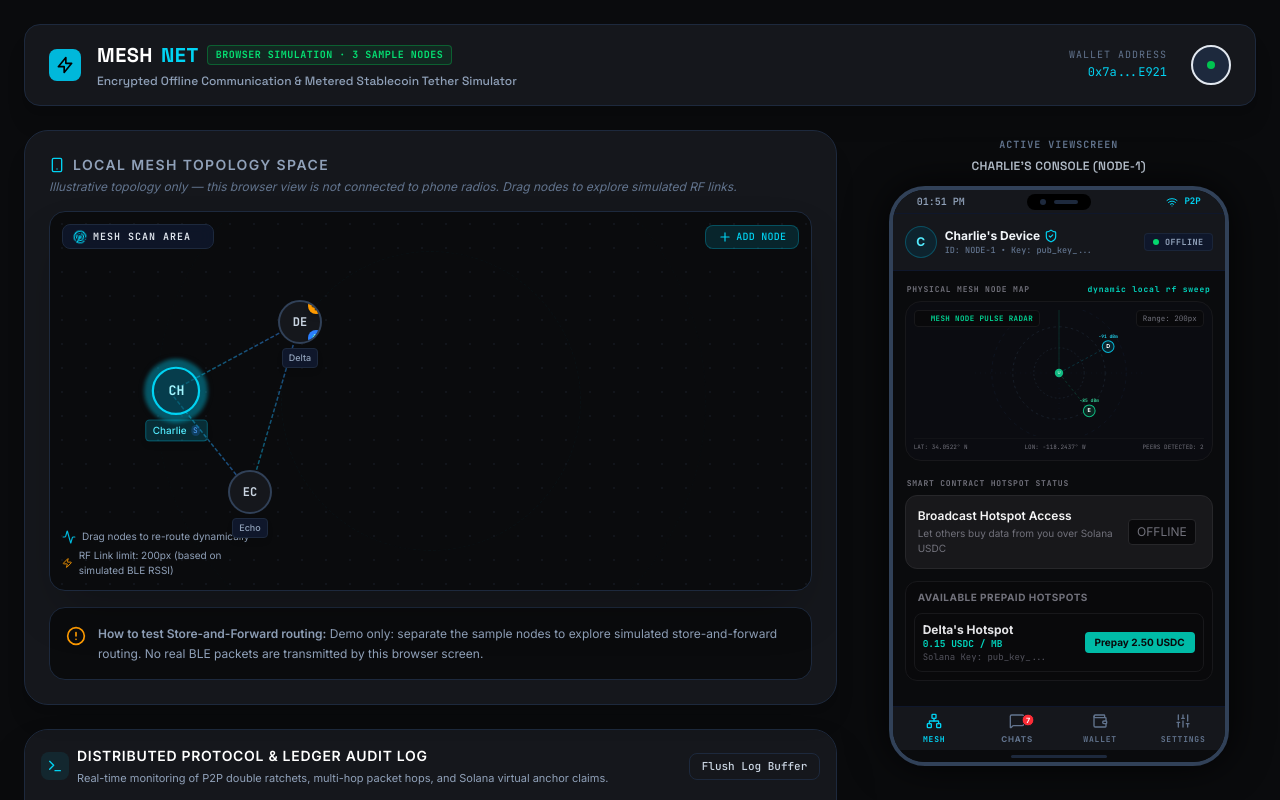
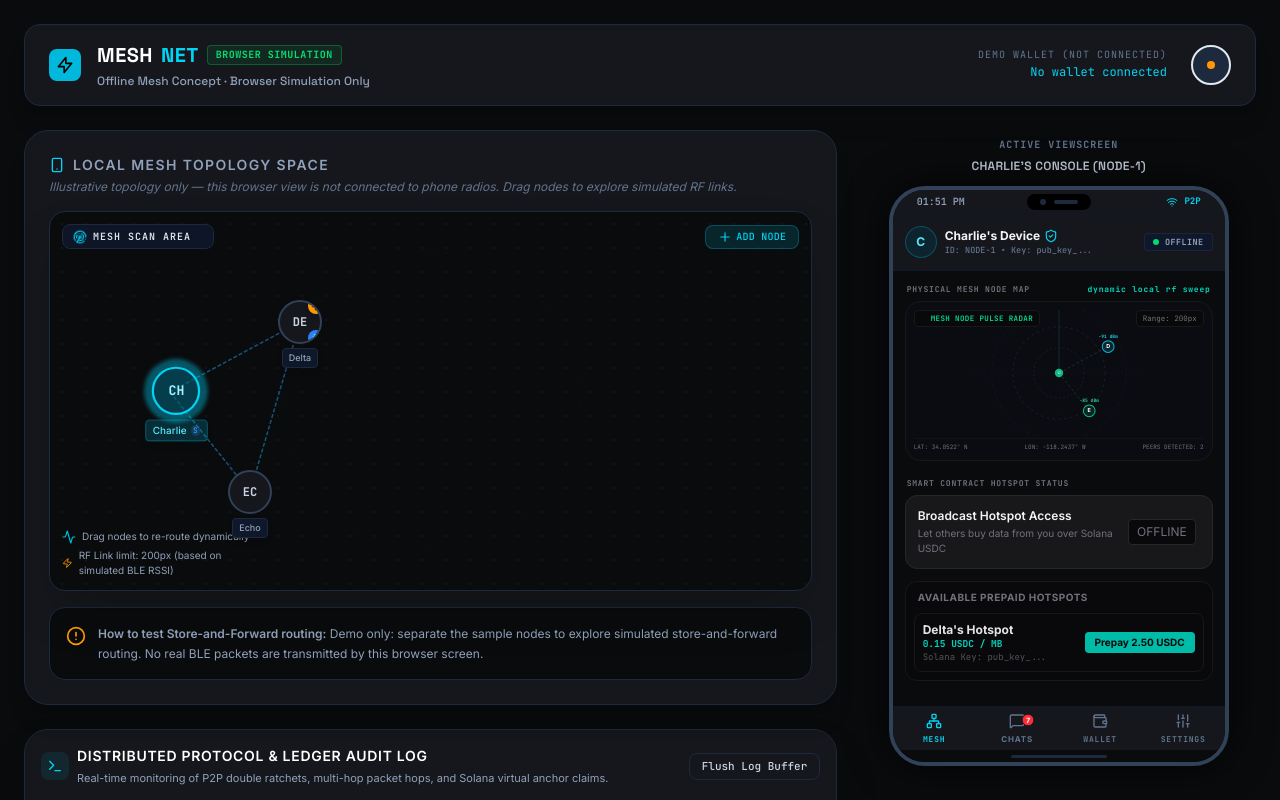
Before and after one commit to esi2ei/meshnet, a React (Vite) app: page / in a window 1280 px wide. Shown: the top 800 px of the page. Built offline with nearby package versions, Linux system fonts and the light colour scheme.

Commit message:
fix(web): remove fake live wallet and active-node indicators

```diff
--- a/src/App.tsx
+++ b/src/App.tsx
@@ -103,21 +103,21 @@ export default function App() {
               <div className="text-xl font-display font-bold tracking-wide text-white flex items-center gap-2">
                 MESH<span className="text-cyan-400">NET</span>
                 <span className="px-2 py-0.5 bg-green-500/10 text-green-400 text-[10px] font-mono rounded border border-green-500/35 uppercase font-bold tracking-wider">
-                  BROWSER SIMULATION · 3 SAMPLE NODES
+                  BROWSER SIMULATION
                 </span>
               </div>
               <p className="text-xs text-slate-400 mt-1 font-medium font-display">
-                Encrypted Offline Communication &amp; Metered Stablecoin Tether Simulator
+                Offline Mesh Concept · Browser Simulation Only
               </p>
             </div>
           </div>
           <div className="flex items-center gap-6">
             <div className="hidden md:flex flex-col items-end">
-              <span className="text-[10px] text-slate-500 uppercase font-mono tracking-widest leading-none">Wallet Address</span>
-              <span className="text-xs font-mono text-cyan-400 mt-1">0x7a...E921</span>
+              <span className="text-[10px] text-slate-500 uppercase font-mono tracking-widest leading-none">Demo Wallet (Not Connected)</span>
+              <span className="text-xs font-mono text-cyan-400 mt-1">No wallet connected</span>
             </div>
             <div className="w-10 h-10 rounded-full border-2 border-slate-705 bg-slate-800 flex items-center justify-center">
-              <div className="w-2 h-2 bg-green-500 rounded-full animate-pulse"></div>
+              <div className="w-2 h-2 bg-amber-500 rounded-full"></div>
             </div>
           </div>
         </header>
```
